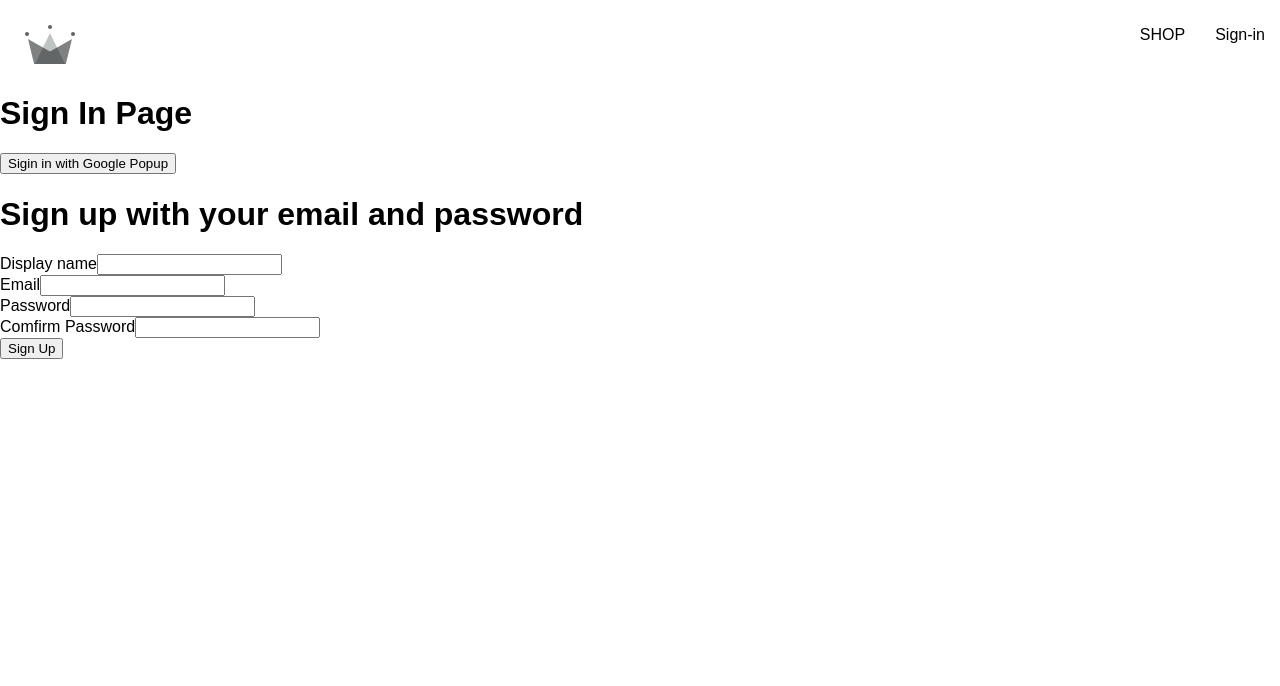
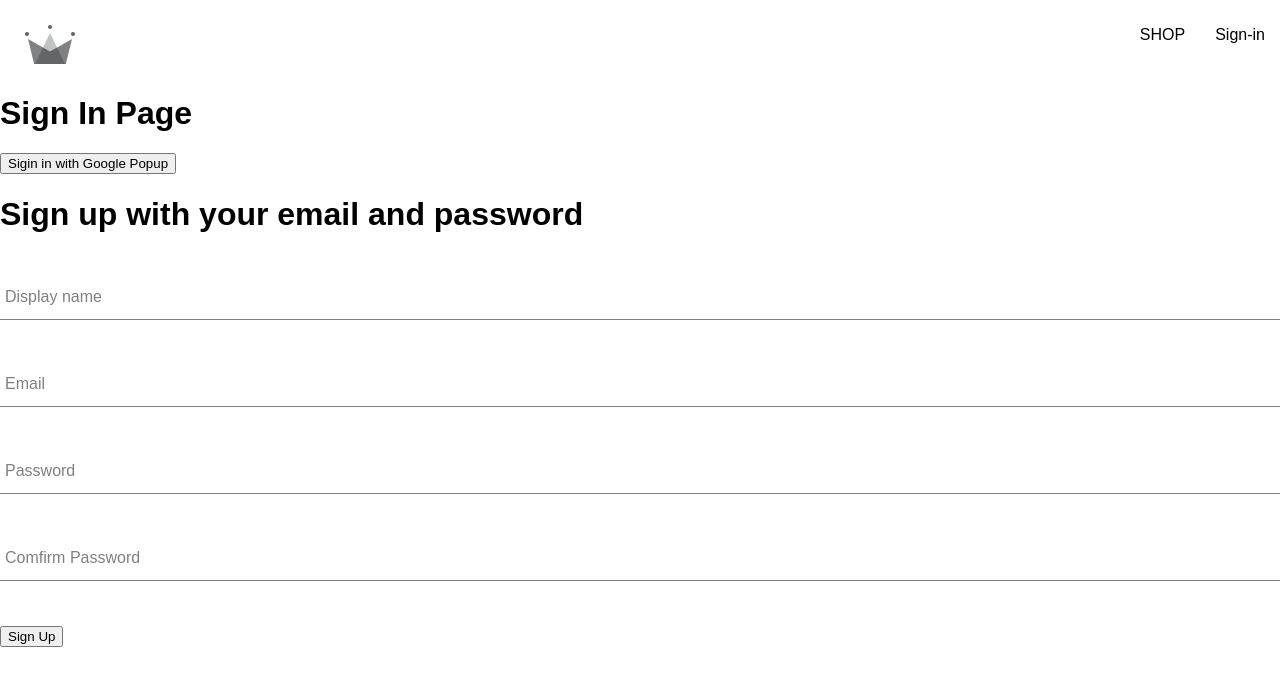
Before and after one commit to upluke/crwn-clothing-app, a React (Create React App) app: page /sign-in in a window 1280 px wide. Shown: the top 686 px of the page. Built offline with nearby package versions, Linux system fonts and the light colour scheme; a web font is replaced by a local one.

Commit message:
form-input css

```diff
--- a/src/components/form-input/form-input.component.jsx
+++ b/src/components/form-input/form-input.component.jsx
@@ -1,13 +1,21 @@
+import './form-input.styles.scss'
 const FormInput=({label, ...otherProps})=>{
     return(
-        <div>
+        <div className='group'>
+             <input className="form-input" {...otherProps}/>
             {label&&(
                 <label className={`${otherProps.value.length? 'shrink': ''} form-input-label`}>{label}</label>
             )}
-            <input className="form-input" {...otherProps}/>
+
         </div>
     )
 
 }
 
 export default FormInput;
+
+
+// in order to make the titles of the fileds to move up when we start selecting (focus), we place <input> tag above the <label>
+// In scss file, line 31, there's a "~" selector which helps find the next sibling or
+// a subsequent sibling attached that shrinkLabel, so it's looking for a general sibling component with 'form-input-label'
+// class after the input.
--- a/src/components/form-input/form-input.styles.scss
+++ b/src/components/form-input/form-input.styles.scss
@@ -0,0 +1,54 @@
+$sub-color: grey;
+$main-color: black;
+
+@mixin shrinkLabel {
+  top: -14px;
+  font-size: 12px;
+  color: $main-color;
+}
+
+.group {
+  position: relative;
+  margin: 45px 0;
+
+  .form-input {
+    background: none;
+    background-color: white;
+    color: $sub-color;
+    font-size: 18px;
+    padding: 10px 10px 10px 5px;
+    display: block;
+    width: 100%;
+    border: none;
+    border-radius: 0;
+    border-bottom: 1px solid $sub-color;
+    margin: 25px 0;
+
+    &:focus {
+      outline: none;
+    }
+
+    &:focus ~ .form-input-label {
+      @include shrinkLabel();
+    }
+  }
+
+  input[type='password'] {
+    letter-spacing: 0.3em;
+  }
+
+  .form-input-label {
+    color: $sub-color;
+    font-size: 16px;
+    font-weight: normal;
+    position: absolute;
+    pointer-events: none;
+    left: 5px;
+    top: 10px;
+    transition: 300ms ease all;
+
+    &.shrink {
+      @include shrinkLabel();
+    }
+  }
+}
```
